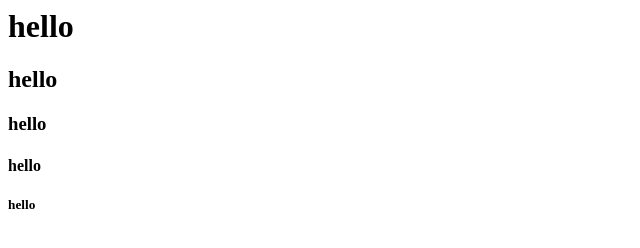
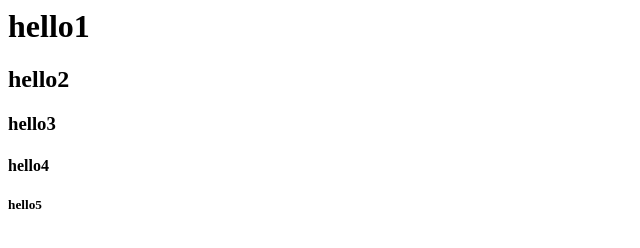
Before and after one commit to redchack/first, a plain HTML site: page index.html in a window 1280 px wide. Shown: the full height of the page, 0-640 px from the left. Drawn offline with Linux system fonts and the light colour scheme.

Commit message:
index.html수정2

```diff
--- a/index.html
+++ b/index.html
@@ -1,5 +1,5 @@
-<h1>hello
-<h2>hello
-<h3>hello
-<h4>hello
-<h5>hello
+<h1>hello1
+<h2>hello2
+<h3>hello3
+<h4>hello4
+<h5>hello5
```
